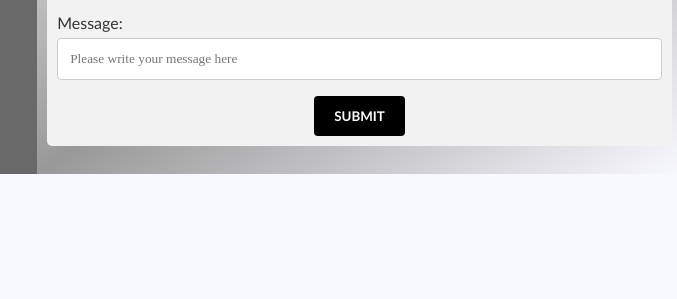
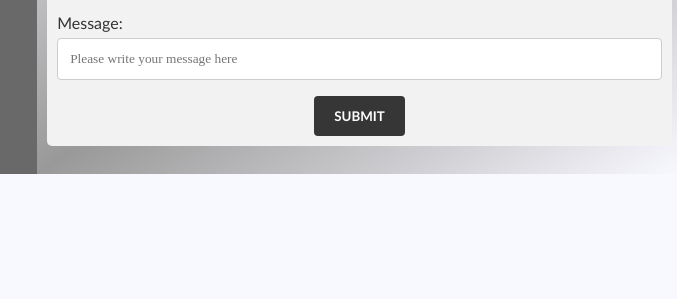
Before and after one commit to justman511/Portfolio, a plain HTML site: page index.html in a window 1280 px wide. Shown: the part 1398-1697 px from the top of the page, 603-1280 px from the left. Drawn offline with Linux system fonts and the light colour scheme.

Commit message:
changed the submit button background color

```diff
--- a/stylesheet/portfolio.css
+++ b/stylesheet/portfolio.css
@@ -309,7 +309,7 @@ input[type=text]:focus {
 
 /* Submit button */
 input[type=submit] {
-    background-color: black; /* Sets the background color of the submit button to black */
+    background-color: #363636; /* Sets the background color of the submit button to black */
     color: white; /* Sets the font color of the Submit button to white */
     font-weight: bold; /* Makes the font of the submit button bold */
     padding: 12px 20px; /* Adds padding to the submit button */
```
